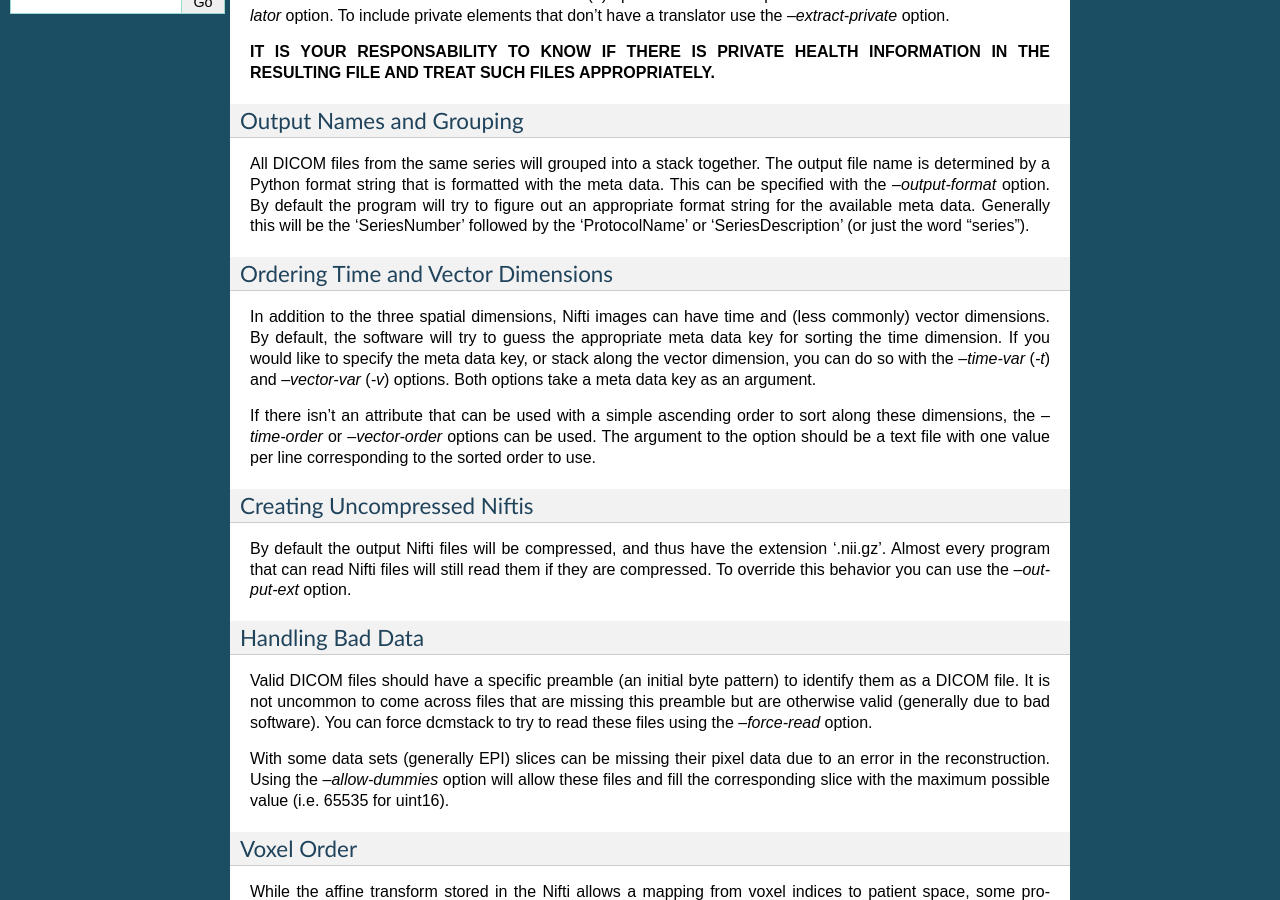
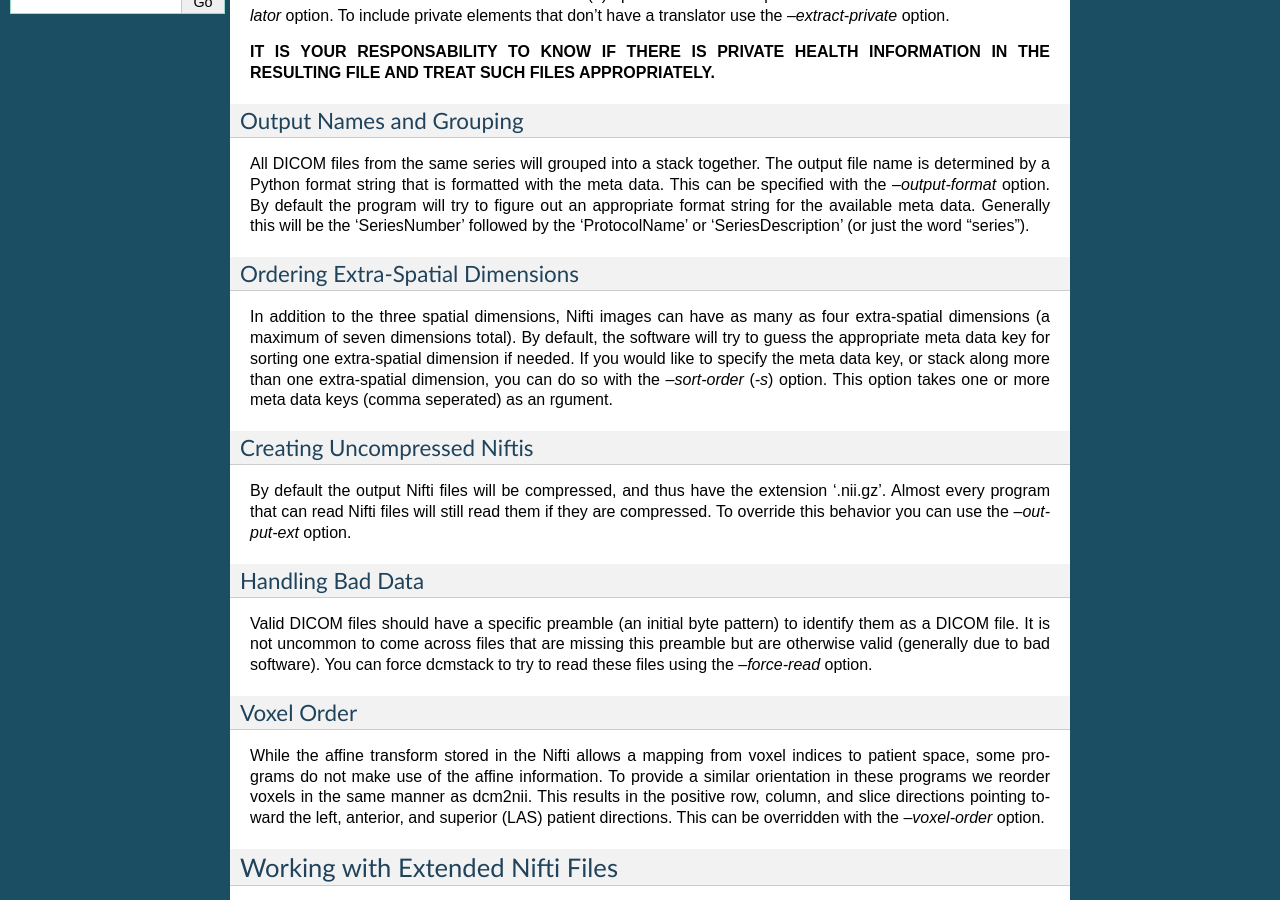
Before and after one commit to moloney/dcmstack, a Sphinx documentation site: the page built from doc/CLI_Tutorial.rst, in a window 1280 px wide and 900 px high, scrolled down 631 px. Built offline with Sphinx 7.4.7, drawn with Linux system fonts in a browser that asks for light colours; some of the changed text lies outside the part shown.

Commit message:
BF: Fixed some remaining issues in the CLIs from refactor.

```diff
--- a/doc/CLI_Tutorial.rst
+++ b/doc/CLI_Tutorial.rst
@@ -54,21 +54,17 @@ an appropriate format string for the available meta data. Generally this
 will be the 'SeriesNumber' followed by the 'ProtocolName' or
 'SeriesDescription' (or just the word "series").
 
-Ordering Time and Vector Dimensions
-^^^^^^^^^^^^^^^^^^^^^^^^^^^^^^^^^^^
+Ordering Extra-Spatial Dimensions
+^^^^^^^^^^^^^^^^^^^^^^^^^^^^^^^^^
 
-In addition to the three spatial dimensions, Nifti images can have time and
-(less commonly) vector dimensions. By default, the software will try to
-guess the appropriate meta data key for sorting the time dimension. If you
-would like to specify the meta data key, or stack along the vector
-dimension, you can do so with the *--time-var* (*-t*) and
-*--vector-var* (*-v*) options. Both options take a meta data key as an
-argument.
-
-If there isn't an attribute that can be used with a simple ascending order to
-sort along these dimensions, the *--time-order* or *--vector-order* options
-can be used. The argument to the option should be a text file with one value
-per line corresponding to the sorted order to use.
+In addition to the three spatial dimensions, Nifti images can have as
+many as four extra-spatial dimensions (a maximum of seven dimensions
+total). By default, the software will try to guess the appropriate meta
+data key for sorting one extra-spatial dimension if needed. If you
+would like to specify the meta data key, or stack along more than one
+extra-spatial dimension, you can do so with the *--sort-order* (*-s*)
+option. This option takes one or more meta data keys (comma seperated)
+as an rgument.
 
 Creating Uncompressed Niftis
 ^^^^^^^^^^^^^^^^^^^^^^^^^^^^
@@ -86,11 +82,6 @@ identify them as a DICOM file. It is not uncommon to come across files that are
 missing this preamble but are otherwise valid (generally due to bad software).
 You can force dcmstack to try to read these files using the *--force-read*
 option.
-
-With some data sets (generally EPI) slices can be missing their pixel data due
-to an error in the reconstruction. Using the *--allow-dummies* option will
-allow these files and fill the corresponding slice with the maximum possible
-value (i.e. 65535 for uint16).
 
 Voxel Order
 ^^^^^^^^^^^
--- a/doc/Introduction.rst
+++ b/doc/Introduction.rst
@@ -33,7 +33,8 @@ The software consists of the python package (*dcmstack*) with two command
 line interfaces (*dcmstack* and *nitool*).
 
 It is recommended that you sort your DICOM data into directories (at least
-per study, but perferably by series) before conversion.
+per study, but perferably by series) before conversion. This will reduce
+the amount of memory required for conversion.
 
 To convert directories of DICOM data from the command line you generally
 just need to pass the directories to *dcmstack*:
```
Also changed, not shown: other parts of doc/CLI_Tutorial.rst (+1 -1 lines), 2 other files.
